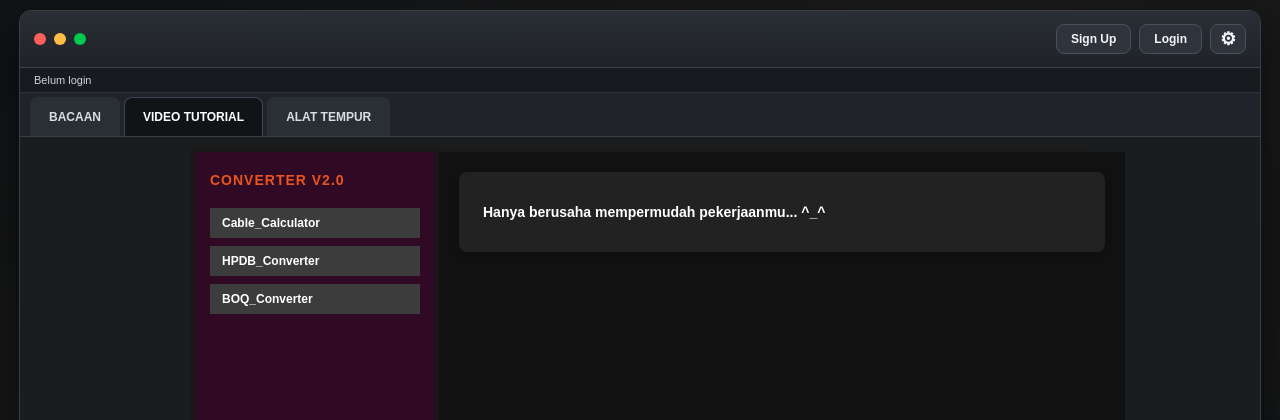
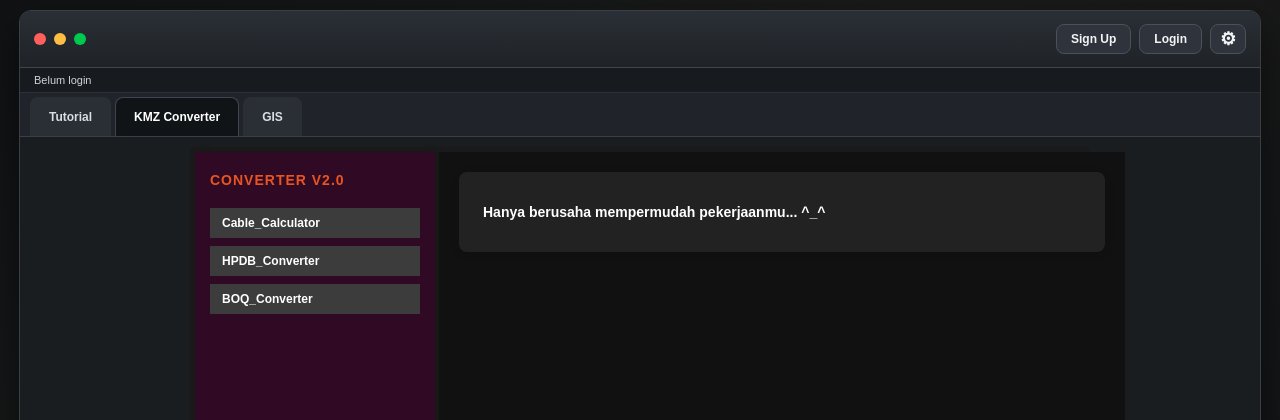
Before and after one commit to rhsonoga/toolsbermanfaat, a Flask app: page / in a window 1280 px wide. Shown: the top 420 px of the page. Run offline with Flask 3, Linux system fonts and the light colour scheme.

Commit message:
Update main.html template

```diff
--- a/webapp/templates/main.html
+++ b/webapp/templates/main.html
@@ -26,9 +26,9 @@
         <div class="auth-strip" id="authStrip">{% if auth_user and auth_user.get('email') %}Login sebagai {{ auth_user.get('email') }}{% else %}Belum login{% endif %}</div>
 
         <div class="browser-tabs">
-            <button type="button" class="browser-tab" data-browser-tab="history">BACAAN</button>
-            <button type="button" class="browser-tab active" data-browser-tab="kmz">VIDEO TUTORIAL</button>
-            <button type="button" class="browser-tab" data-browser-tab="tools">ALAT TEMPUR</button>
+            <button type="button" class="browser-tab" data-browser-tab="history">Tutorial</button>
+            <button type="button" class="browser-tab active" data-browser-tab="kmz">KMZ Converter</button>
+            <button type="button" class="browser-tab" data-browser-tab="tools">GIS</button>
         </div>
 
         <div class="browser-page active" data-browser-page="kmz">
```
